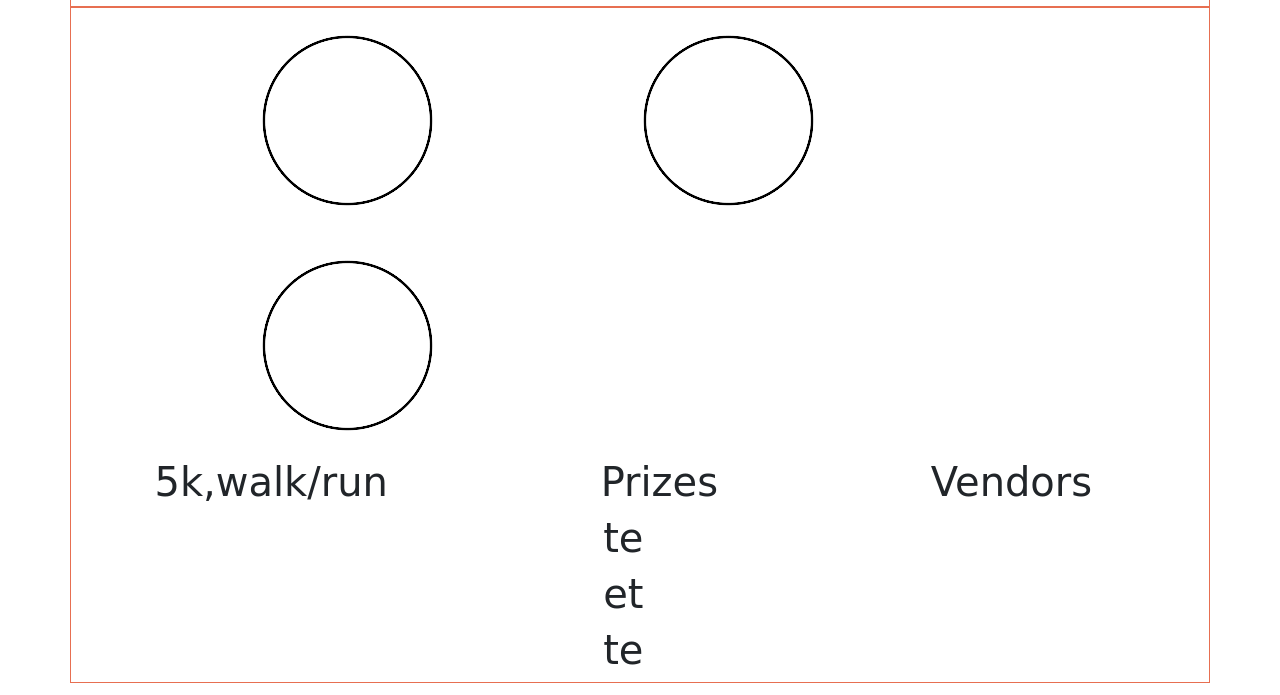
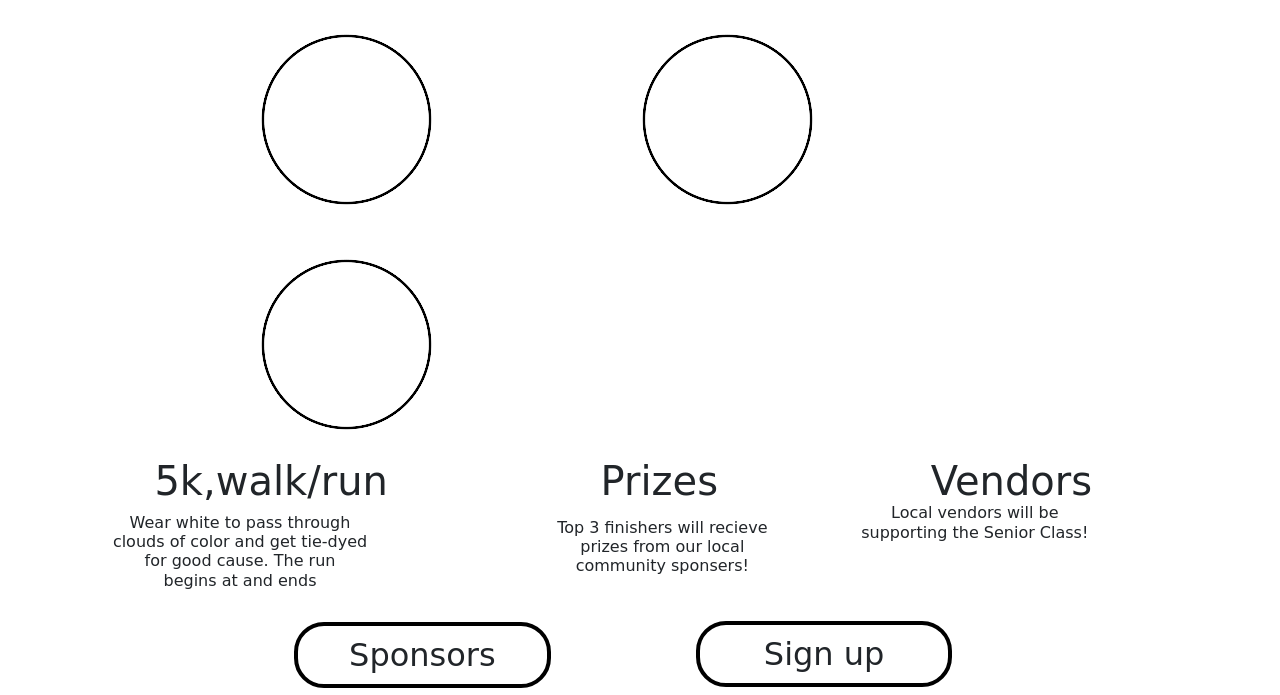
Before and after one commit to AlexRC125/Color-Run-Strap, a plain HTML site: page index.html in a window 1280 px wide. Shown: the part 443-1138 px from the top of the page. Drawn offline with nearby package versions, Linux system fonts and the light colour scheme; a web font is replaced by a local one.

Commit message:
changes21

```diff
--- a/css/styles.css
+++ b/css/styles.css
@@ -2,10 +2,9 @@
     --light-green: #2a9d8f;
     --white: white;
     --blue: blue;
-    --salmon: #e76f51;
+    --salmon: #;
     }
     .container-fluid {
-    color: var(--dark-blue);
     font-size: 20px;
     font-weight: bold;
     min-height: 100vh;
@@ -66,20 +65,44 @@
     margin-left: -3%;
 }
 .text1{
+    margin-left: -800px;
+    font-family: 'Happy Monkey', cursive;
+    text-align: center;
+    font-size: 100%;
+}
+.text2{
+    margin-left: 4%;
+    font-family: 'Happy Monkey', cursive;
+    text-align: center;
+    font-size: 100%;
+    margin-top: -80px;
+}
+.text3{
+    margin-left: 60%;
+    font-family: 'Happy Monkey', cursive;
+    text-align: center;
+    font-size: 100%;
+    margin-top: -80px;
+}
+.text4 {
     text-align: center;
     font-family: 'Happy Monkey', cursive;
-    word-spacing: 200px;
-    margin-left: -3%;
+    width: 23%;
+    border: 4px solid black;
+    padding: 10px;
+    border-radius: 30px;
+    font-size: 32px;
+    margin-left: 19%;
+    margin-top: 80px;
 }
-.text2{
+.text5 {
     text-align: center;
     font-family: 'Happy Monkey', cursive;
-    word-spacing: 200px;
-    margin-left: -3%;
+    width: 23%;
+    border: 4px solid black;
+    padding: 10px;
+    border-radius: 30px;
+    font-size: 32px;
+    margin-left: 55%;
+    margin-top: -75px;
 }
-.text3{
-    text-align: center;
-    font-family: 'Happy Monkey', cursive;
-    word-spacing: 200px;
-    margin-left: -3%;
-}
--- a/index.html
+++ b/index.html
@@ -23,10 +23,6 @@
 <div class="row tall"><div class="col-sm-12 col-md-12 col-lg-12">
      <img src="img/download-removebg-preview.png"> <img src="img/download-removebg-preview.png"> <img src="img/download-removebg-preview.png">
      <h1 class="text">5k,walk/run Prizes Vendors</h1>
-     <h1 class="text1">te</h1> <h1 class="text2">et</h1> <h1 class="text3">te</h1>
+     <h1 class="text1">Wear white to pass through<br> clouds of color and get tie-dyed<br> for good cause. The run<br> begins at and ends</h1> <h1 class="text2">Top 3 finishers will recieve<br>prizes from our local<br>community sponsers!</h1> <h1 class="text3">Local vendors will be<br>supporting the Senior Class!</h1>
+     <h1 class="text4">Sponsors</h1> <h1 class="text5">Sign up</h1>
     </div>
-
-
-</div>
-<script src="https://cdn.jsdelivr.net/npm/bootstrap@5.3.0-alpha1/dist/js/bootstrap.bundle.min.js" integrity="sha384-w76AqPfDkMBDXo30jS1Sgez6pr3x5MlQ1ZAGC+nuZB+EYdgRZgiwxhTBTkF7CXvN" crossorigin="anonymous"></script>
-</body>
```
